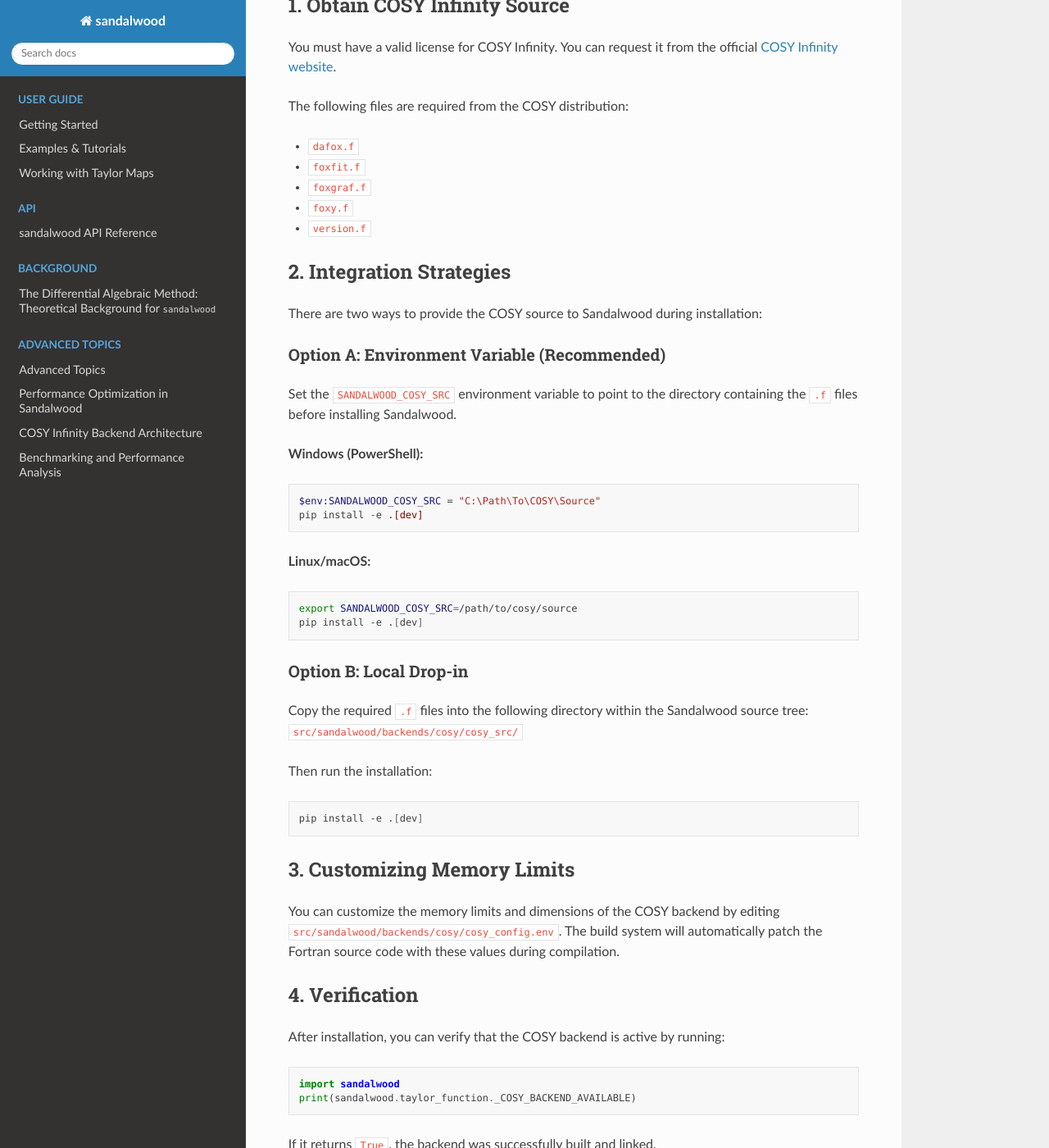
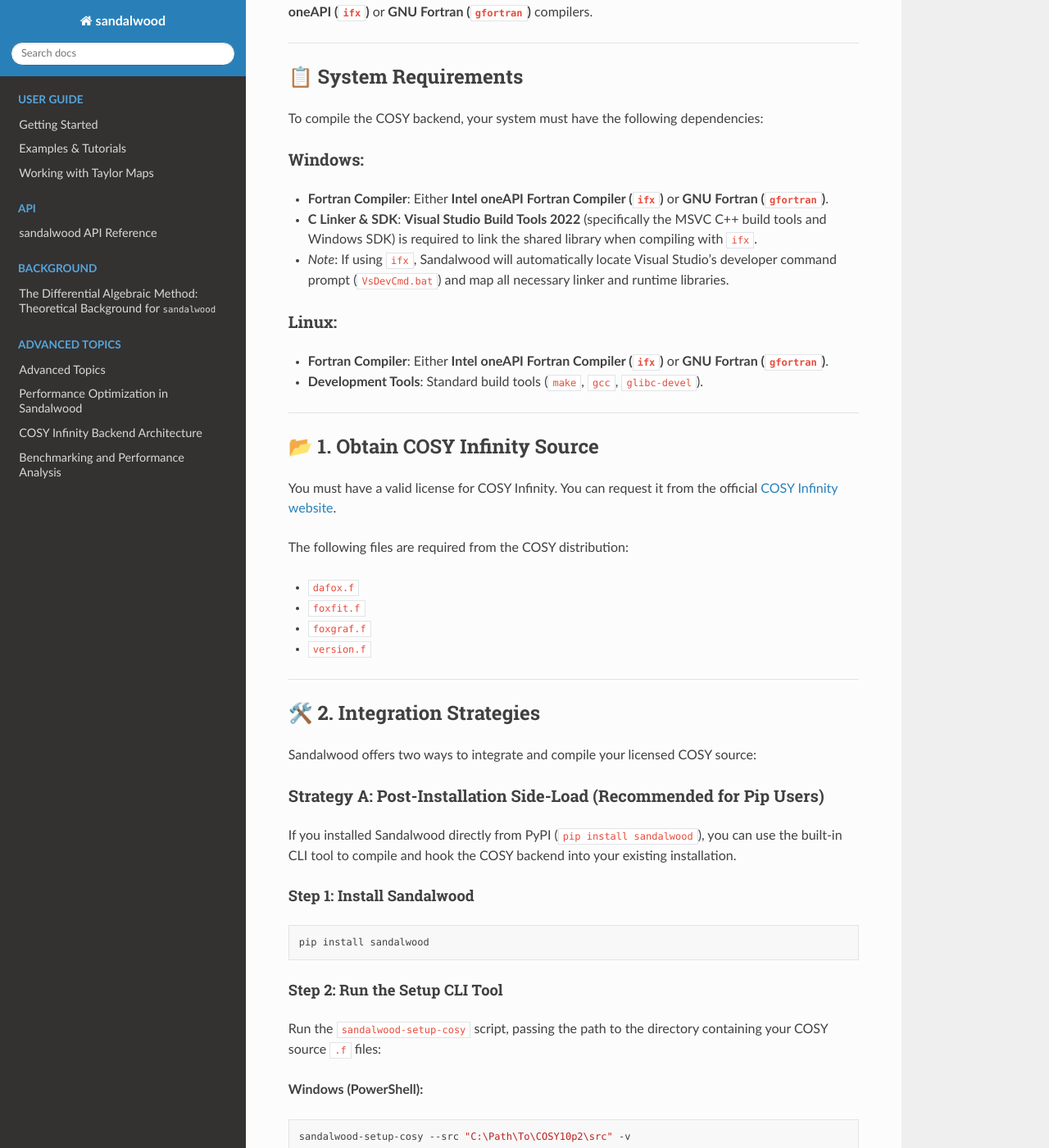
Before and after one commit to shashi-manikonda/sandalwood, a Sphinx documentation site: the page built from docs/INSTALL_COSY.md, in a window 1280 px wide and 1400 px high, scrolled down 290 px. Shown: the whole window at 82% size. Built offline with Sphinx 7.4.7 and the Read the Docs theme 3.1.0, drawn with Linux system fonts in a browser that asks for light colours; some of the changed text lies outside the part shown.

Commit message:
docs(cosy): update installation and side-load instructions for multiple OS and compiler support

````diff
--- a/docs/INSTALL_COSY.md
+++ b/docs/INSTALL_COSY.md
@@ -1,54 +1,122 @@
-# Installing the COSY Infinity Backend
+# Installing and Side-Loading the COSY Infinity Backend
 
 Sandalwood supports a high-performance backend based on **COSY Infinity**. Due to licensing restrictions, the COSY Fortran source files are not distributed with the Sandalwood library.
 
-Licensed users of COSY Infinity can enable this backend by following the steps below.
+Licensed users of COSY Infinity can enable this backend on **Windows** and **Linux** using either **Intel oneAPI (`ifx`)** or **GNU Fortran (`gfortran`)** compilers.
 
-## 1. Obtain COSY Infinity Source
+---
+
+## 📋 System Requirements
+
+To compile the COSY backend, your system must have the following dependencies:
+
+### Windows:
+*   **Fortran Compiler**: Either **Intel oneAPI Fortran Compiler (`ifx`)** or **GNU Fortran (`gfortran`)**.
+*   **C Linker & SDK**: **Visual Studio Build Tools 2022** (specifically the MSVC C++ build tools and Windows SDK) is required to link the shared library when compiling with `ifx`.
+*   *Note*: If using `ifx`, Sandalwood will automatically locate Visual Studio's developer command prompt (`VsDevCmd.bat`) and map all necessary linker and runtime libraries.
+
+### Linux:
+*   **Fortran Compiler**: Either **Intel oneAPI Fortran Compiler (`ifx`)** or **GNU Fortran (`gfortran`)**.
+*   **Development Tools**: Standard build tools (`make`, `gcc`, `glibc-devel`).
+
+---
+
+## 📂 1. Obtain COSY Infinity Source
 You must have a valid license for COSY Infinity. You can request it from the official [COSY Infinity website](https://cosyinfinity.org/).
 
 The following files are required from the COSY distribution:
-- `dafox.f`
-- `foxfit.f`
-- `foxgraf.f`
-- `foxy.f`
-- `version.f`
+*   `dafox.f`
+*   `foxfit.f`
+*   `foxgraf.f`
+*   `version.f`
 
-## 2. Integration Strategies
+---
 
-There are two ways to provide the COSY source to Sandalwood during installation:
+## 🛠️ 2. Integration Strategies
 
-### Option A: Environment Variable (Recommended)
-Set the `SANDALWOOD_COSY_SRC` environment variable to point to the directory containing the `.f` files before installing Sandalwood.
+Sandalwood offers two ways to integrate and compile your licensed COSY source:
+
+### Strategy A: Post-Installation Side-Load (Recommended for Pip Users)
+If you installed Sandalwood directly from PyPI (`pip install sandalwood`), you can use the built-in CLI tool to compile and hook the COSY backend into your existing installation.
+
+#### Step 1: Install Sandalwood
+```bash
+pip install sandalwood
+```
+
+#### Step 2: Run the Setup CLI Tool
+Run the `sandalwood-setup-cosy` script, passing the path to the directory containing your COSY source `.f` files:
 
 **Windows (PowerShell):**
 ```powershell
+sandalwood-setup-cosy --src "C:\Path\To\COSY10p2\src" -v
+```
+
+**Linux:**
+```bash
+sandalwood-setup-cosy --src "/path/to/COSY10p2/src" -v
+```
+
+#### CLI Options:
+*   `--src PATH`: The directory containing your licensed `dafox.f`, etc. (Can also be set via the `SANDALWOOD_COSY_SRC` environment variable).
+*   `--compiler COMPILER`: Manually choose a compiler executable (e.g. `ifx`, `gfortran`). If omitted, Sandalwood will auto-detect standard compilers.
+*   `--config CONFIG`: Provide a custom `cosy_config.env` containing custom memory and dimension parameters.
+*   `-v, --verbose`: Enable verbose reporting of compiler command lines and outputs for easy debugging.
+
+---
+
+### Strategy B: Build-on-Install (For Developers & Source Installs)
+If you are developing Sandalwood or building the package from source, you can instruct the installer to compile the COSY backend during the installation process itself.
+
+#### Option 1: Environment Variable (Recommended)
+Set the `SANDALWOOD_COSY_SRC` environment variable to point to the directory containing your COSY `.f` files, then install Sandalwood in editable mode.
+
+**Windows (PowerShell):**
+```powershell
+$env:SANDALWOOD_BUILD_COSY_ON_INSTALL = "1"
 $env:SANDALWOOD_COSY_SRC = "C:\Path\To\COSY\Source"
 pip install -e .[dev]
 ```
 
 **Linux/macOS:**
 ```bash
+export SANDALWOOD_BUILD_COSY_ON_INSTALL=1
 export SANDALWOOD_COSY_SRC=/path/to/cosy/source
 pip install -e .[dev]
 ```
 
-### Option B: Local Drop-in
-Copy the required `.f` files into the following directory within the Sandalwood source tree:
+#### Option 2: Local Drop-in
+Copy the required `.f` files directly into the repository folder:
 `src/sandalwood/backends/cosy/cosy_src/`
 
-Then run the installation:
+Then install:
 ```bash
+$env:SANDALWOOD_BUILD_COSY_ON_INSTALL = "1"  # On Windows PowerShell
+# OR export SANDALWOOD_BUILD_COSY_ON_INSTALL=1  # On Linux
 pip install -e .[dev]
 ```
 
-## 3. Customizing Memory Limits
-You can customize the memory limits and dimensions of the COSY backend by editing `src/sandalwood/backends/cosy/cosy_config.env`. The build system will automatically patch the Fortran source code with these values during compilation.
+---
 
-## 4. Verification
-After installation, you can verify that the COSY backend is active by running:
+## ⚙️ 3. Customizing Memory Limits
+You can customize the memory limits and dimensions of the COSY backend by editing `src/sandalwood/backends/cosy/cosy_config.env`.
+
+The compilation utility will automatically patch the COSY Fortran source code with these values during compilation (e.g. `LMEM`, `LDIM`, `LNV`, `LVAR`, `LNO`).
+
+---
+
+## 🔍 4. Verification
+After compiling, you can verify that the COSY backend is active by running:
+
 ```python
 import sandalwood
 print(sandalwood.taylor_function._COSY_BACKEND_AVAILABLE)
 ```
-If it returns `True`, the backend was successfully built and linked.
+
+If it returns **`True`**, the backend was successfully built, linked, and loaded!
+
+If it returns **`False`**, you can run:
+```bash
+sandalwood-setup-cosy -v
+```
+to view detailed diagnostics of the compiler checks and identify any missing paths or libraries on your system.
````
Also changed, not shown: README.md (+12 -10 lines), 1 other file.
